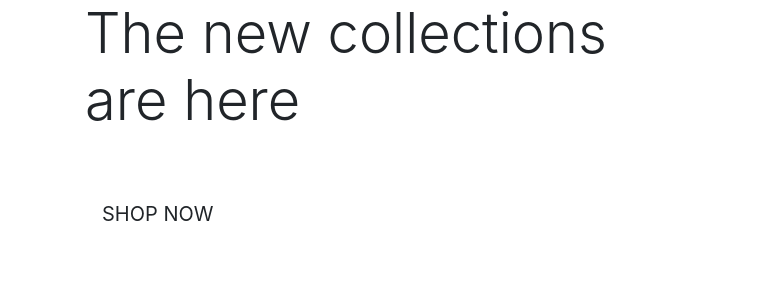
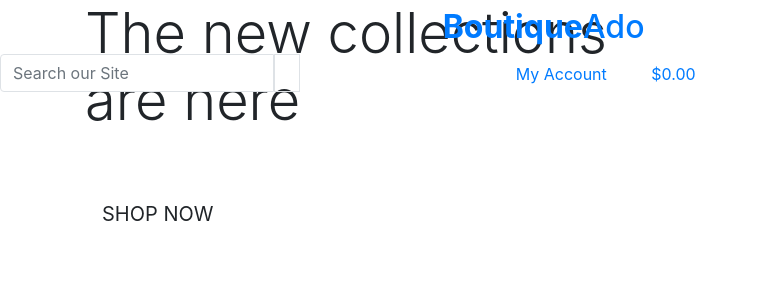
Before and after one commit to mattcooperdev/boutique-ado, a Django app: page / in a window 1280 px wide. Shown: the top 300 px of the page, without its empty margins (0-758 px from the left). Run offline with Django 3.2, Linux system fonts and the light colour scheme.

Commit message:
Added mainpage header

```diff
--- a/home/templates/home/index.html
+++ b/home/templates/home/index.html
@@ -1,5 +1,13 @@
 {% extends 'base.html' %}
 {% load static %}
+
+{% block page_header%}
+    <div class="container header-container">
+        <div class="row">
+            <div class="col"></div>
+        </div>
+    </div>
+{% endblock%}
 
 {% block content %}
 <div class="container h-100">
--- a/templates/allauth/base.html
+++ b/templates/allauth/base.html
@@ -2,6 +2,7 @@
 
 <!doctype html>
 <html lang="en">
+
 <head>
 
   {% block meta %}
@@ -14,15 +15,19 @@
   {% endblock %}
 
   {% block corecss %}
-        <link rel="stylesheet" href="https://cdn.jsdelivr.net/npm/bootstrap@4.6.1/dist/css/bootstrap.min.css" integrity="sha384-zCbKRCUGaJDkqS1kPbPd7TveP5iyJE0EjAuZQTgFLD2ylzuqKfdKlfG/eSrtxUkn" crossorigin="anonymous">
+  <link rel="stylesheet" href="https://cdn.jsdelivr.net/npm/bootstrap@4.6.1/dist/css/bootstrap.min.css"
+    integrity="sha384-zCbKRCUGaJDkqS1kPbPd7TveP5iyJE0EjAuZQTgFLD2ylzuqKfdKlfG/eSrtxUkn" crossorigin="anonymous">
   {% endblock %}
 
   {% block extra_css %}
   {% endblock %}
 
   {% block corejs %}
-        <script src="https://cdn.jsdelivr.net/npm/jquery@3.5.1/dist/jquery.min.js" integrity="sha256-9/aliU8dGd2tb6OSsuzixeV4y/faTqgFtohetphbbj0=" crossorigin="anonymous"></script>
-        <script src="https://cdn.jsdelivr.net/npm/bootstrap@4.6.1/dist/js/bootstrap.bundle.min.js" integrity="sha384-fQybjgWLrvvRgtW6bFlB7jaZrFsaBXjsOMm/tB9LTS58ONXgqbR9W8oWht/amnpF" crossorigin="anonymous"></script>
+  <script src="https://cdn.jsdelivr.net/npm/jquery@3.5.1/dist/jquery.min.js"
+    integrity="sha256-9/aliU8dGd2tb6OSsuzixeV4y/faTqgFtohetphbbj0=" crossorigin="anonymous"></script>
+  <script src="https://cdn.jsdelivr.net/npm/bootstrap@4.6.1/dist/js/bootstrap.bundle.min.js"
+    integrity="sha384-fQybjgWLrvvRgtW6bFlB7jaZrFsaBXjsOMm/tB9LTS58ONXgqbR9W8oWht/amnpF" crossorigin="anonymous">
+  </script>
   {% endblock %}
 
   {% block extra_js %}
@@ -30,8 +35,69 @@
 
   <title>Boutique Ado {% block extra_title %} {% endblock %}</title>
 </head>
+
 <body>
-    <header class="container-fluid fixed-top"></header>
+  <header class="container-fluid fixed-top">
+    <div class="row">
+      <div class="col-12 col-lg-4 my-auto py-1 py-lg-0 text-center text-lg-left"></div>
+      <a href="{% url 'home' %}" class="nav-link main-logo-link">
+        <h2 class="logo-font text-black my-0"><strong>Boutique</strong>Ado</h2>
+      </a>
+      <div class="col-12 col-lg-4 my-auto py-1 py-lg-0"></div>
+      <form method="GET" action="">
+        <div class="input-group w-100">
+          <input type="text" name="q" placeholder="Search our Site" class="form-control border border-black rounder-0">
+          <div class="input-ground-append">
+            <button class="form-control btn btn-black border border-black rounded-0" type="submit">
+              <span class="icon">
+                <i class="fas fa-search"></i>
+              </span>
+            </button>
+          </div>
+        </div>
+      </form>
+      <div class="col-12 col-lg-4 my-auto py-1 py-lg-0">
+        <ul class="list-inline list-unstyled text-center text-lg-right my-0">
+          <li class="list-inline-item dropdown">
+            <a class="text-black nav-link" href="#" id="user-options" data-toggle="dropdown" aria-haspopup="true"
+              aria-expanded="false">
+              <div class="text-center">
+                <div><i class="fas fa-user fa-lg"></i></div>
+                <p class="my-0">My Account</p>
+              </div>
+            </a>
+            <div class="dropdown-menu border-0" aria-labelledby="user-options">
+              {% if request.user.is_authenticated %}
+                {% if request.user.is_superuser %}
+                  <a href="" class="dropdown-item">Product Management</a>
+                {% endif %}
+                <a href="" class="dropdown-item">My Profile</a>
+                <a href="{% url 'account_logout' %}" class="dropdown-item">Logout</a>
+              {% else %}
+                <a href="{% url 'account_signup' %}" class="dropdown-item">Register</a>
+                <a href="{% url 'account_login' %}" class="dropdown-item">Login</a>
+              {% endif %}
+            </div>
+          </li>
+          <li class="list-inline-item">
+            <a class="{% if grand_total %}text-info font-weight-bold{% else %}text-black{% endif %} nav-link" href="">
+              <div class="text-center">
+                <div><i class="fas fa-shopping-bag fa-lg"></i></div>
+                <p class="my-0">
+                  {% if grand_total %}
+                    ${{ grand_total|floatformat:2 }}
+                  {% else %}
+                    $0.00
+                  {% endif %}
+                </p>
+              </div>
+            </a>
+          </li>
+        </ul>
+      </div>
+
+    </div>
+  </header>
 
   {% if messages %}
   <div class="message-container"></div>
@@ -46,4 +112,5 @@
   {% block postloadjs %}
   {% endblock %}
 </body>
+
 </html>
```
Lines whose indentation alone changed are shown as unchanged.
